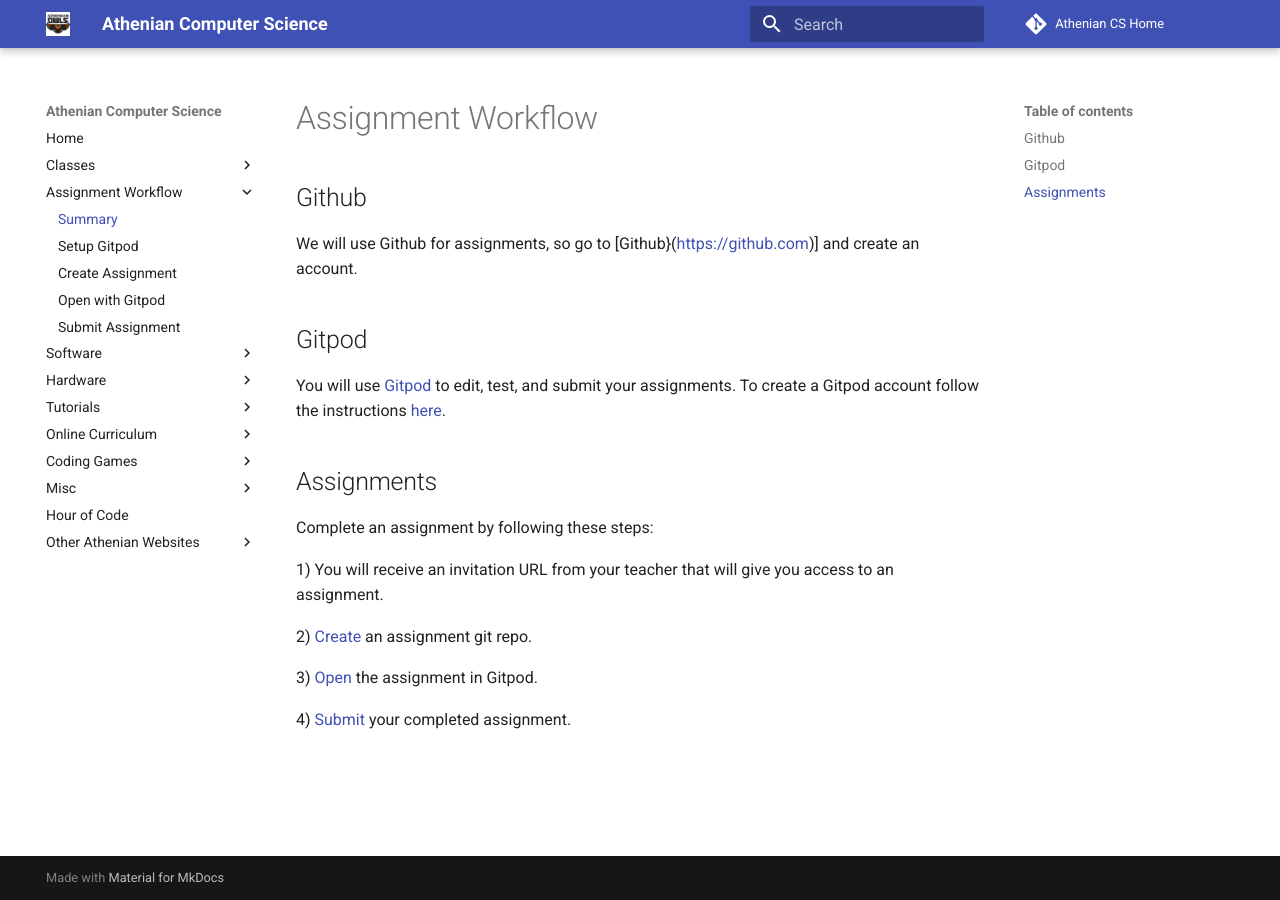
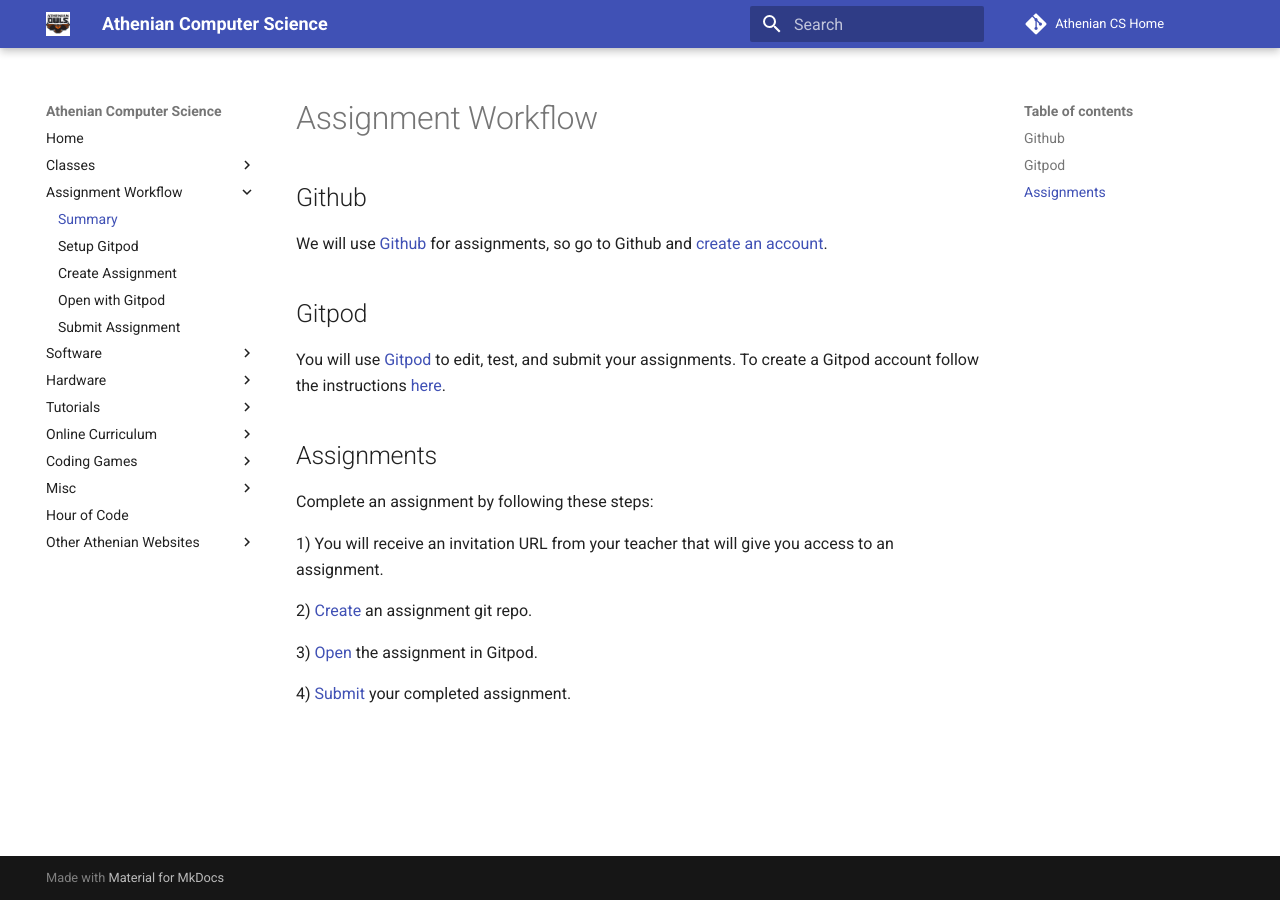
Before and after one commit to athenian-computational-thinking/athenian-cs-mkdocs, an MkDocs documentation site: the page built from docs/assignments/assignment-workflow.md, in a window 1280 px wide. Built offline with MkDocs 1.6.1 and Material for MkDocs 9.7.7, drawn with Linux system fonts in a browser that asks for light colours; comment, search, counter and statistics services are not loaded; part of the change alters nothing that is shown.

Commit message:
Update docs

```diff
--- a/docs/assignment-workflow.md
+++ b/docs/assignments/assignment-workflow.md
@@ -1,8 +1,8 @@
 # Assignment Workflow
 
 ## Github
-We will use Github for assignments, so go to
-[Github}(https://github.com)] and create an account.
+We will use [Github](https://github.com) for assignments, so go to
+Github and [create an account](https://github.com/join?source=header-home).
 
 ## Gitpod
 You will use [Gitpod](https://gitpod.io) to edit, test, and submit your assignments.
--- a/mkdocs.yml
+++ b/mkdocs.yml
@@ -12,7 +12,7 @@ nav:
     - Athenian Summer Programs, 2020:
         - Grades 6–10 programming classes using Ruby, Python and JavaScript: https://davebsoft.com/programming-for-kids/classes/athenian/summer/2020/
   - Assignment Workflow:
-    - Summary: assignment-workflow.md
+    - Summary: ./assignments/assignment-workflow.md
     - Setup Gitpod: ./assignments/setup-gitpod.md
     - Create Assignment: ./assignments/create-assignment.md
     - Open with Gitpod: ./assignments/open-gitpod.md
```
